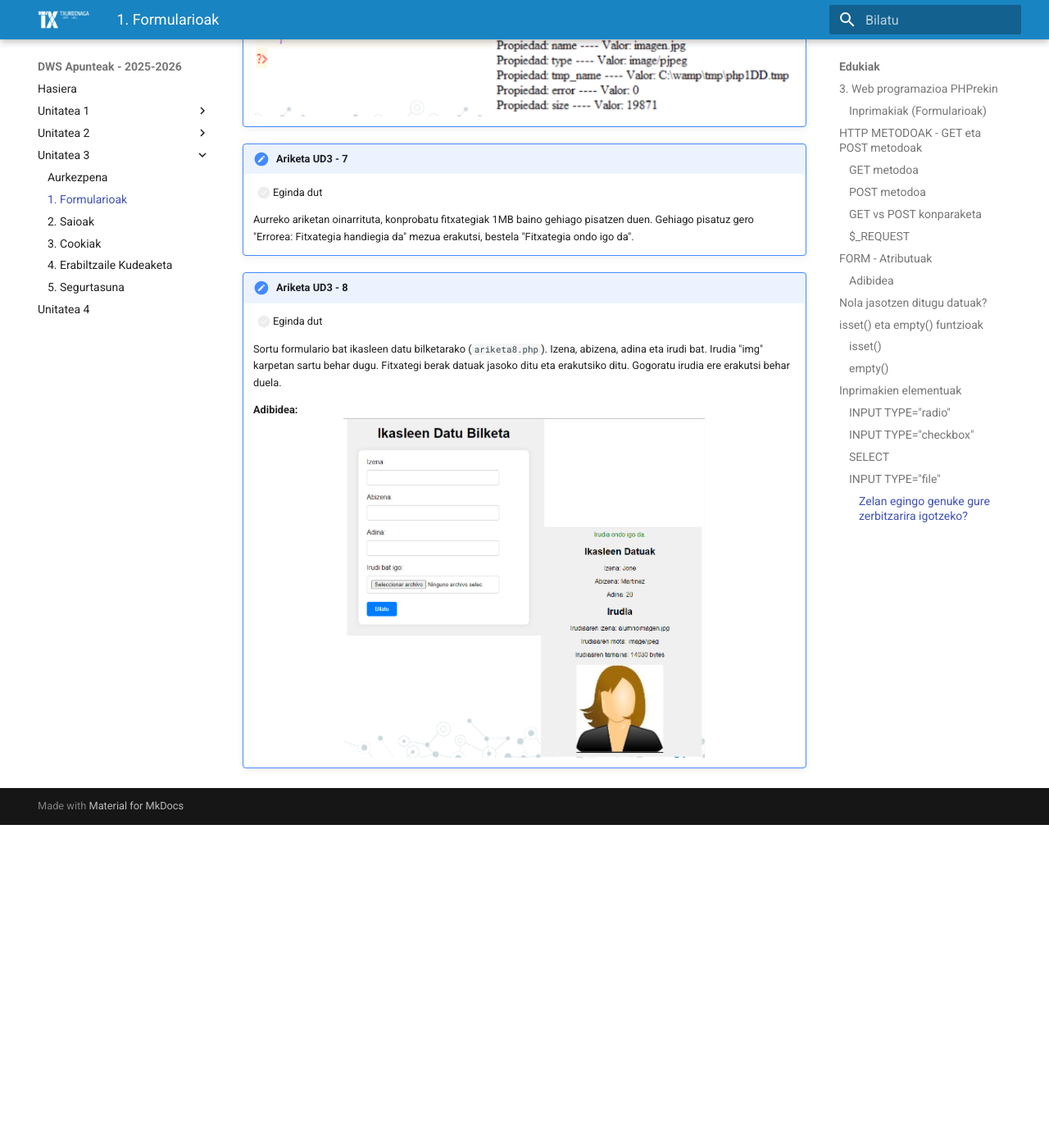
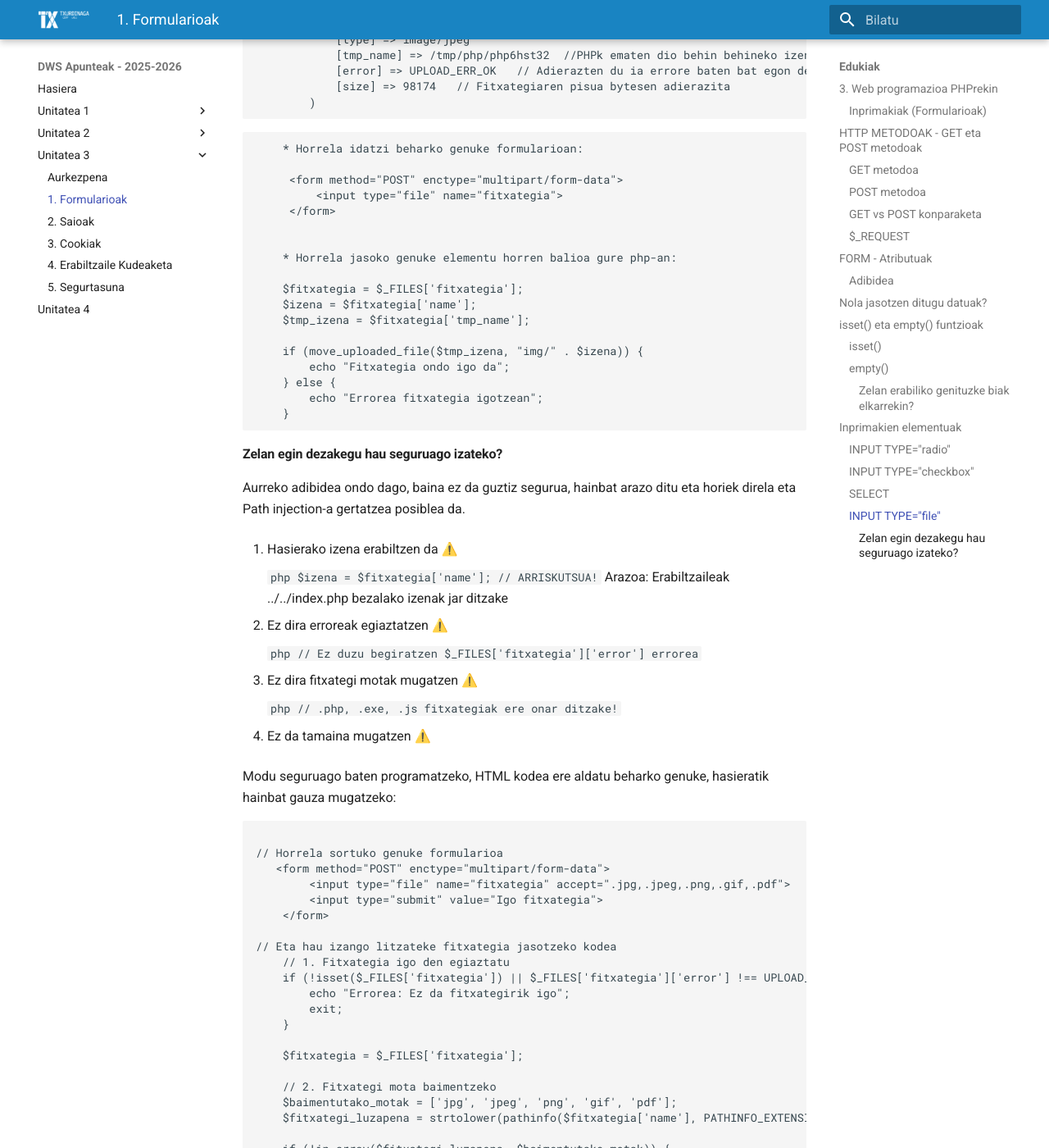
Before and after one commit to martinezjone/dws_apunteak, an MkDocs documentation site: the page built from docs/03-formak-sesioak-cookieak/dws-3-formularioak/index.md, in a window 1280 px wide and 1400 px high, scrolled down 8948 px. Shown: the whole window at 82% size. Built offline with MkDocs 1.6.1 and Material for MkDocs 9.7.7, drawn with Linux system fonts in a browser that asks for light colours; before the commit the page ends 9954 px from its top, so only the background shows below that; some of the changed text lies outside the part shown.

Commit message:
Formularioak eguneratu

````diff
--- a/docs/03-formak-sesioak-cookieak/dws-3-formularioak/index.md
+++ b/docs/03-formak-sesioak-cookieak/dws-3-formularioak/index.md
@@ -128,10 +127,24 @@
 
 
 ```php
-if(isset($_POST['izena'])) {
-    echo "Izena: " . $_POST['izena'];
-}
+    if (isset($_GET['izena'])) {
+        $izena = $_GET['izena'];
+    } else {
+        $izena = 'Gonbidatua';
+    }
 ```
+
+!!! warning " `isset()` - Modu modernoan"
+    Gaur egun `isset()` erabiltzerakoan, ez da horrela egiten, hori modu klasikoa da.
+
+    ```php
+        $izena = $_GET['izena'] ?? 'Gonbidatua';
+    ```
+
+    Operadorea isset() + baldintzapeko esleipena egiten duen gauza bera egiten du, baina modu dotoreagoan.
+
+    Ezkerreko aldea ebaluatzen du, eta nulua bada edo ez badago, eskuineko aldearen balioa itzultzen du.
+
 
 ### `empty()`
 Funtzio honekin jakin dezakegu aldagai batek balioa duen ala ez.
@@ -139,14 +152,53 @@
 Aldagai bat dago hutsik ez baldin bada existitzen edo bere balioa false baldin bada.
 
 ```php
-    if (isset($_POST['submit'])) {
-        if (!empty($_POST['elem1'])) {
-            //Bidali da inprimakia eta elem1 datua ez dago hutsik
-        }
+
+    if (!empty($adina)) {
+        $mezua = $adina . ' urte dituzu';
+    } else {
+        $mezua = 'Adina ez da zehaztu';
     }
 
 ```
 
+!!! warning " `empty()` - Modu modernoan"
+    empty-ren kasuan pixkatxo bat ezberdina da, oraindik ez dago operadore zuzenik.
+
+    ```php
+        $mezua = !empty($adina) ? $adina . ' urte dituzu' : 'Adina ez da zehaztu';
+    ```
+
+#### Zelan erabiliko genituzke biak elkarrekin?
+Programatzerakoan, oso ohikoa da biak elkarrekin erabili behar izatea, kasu horretan horrela egingo genuke:
+
+**Modu klasikoan**
+
+```php
+   if (isset($_POST['helbidea']) && !empty($_POST['helbidea'])) {
+        $helbidea = $_POST['helbidea'];
+    } else {
+        $helbidea = 'Helbidea ez da zehaztu';
+    }
+```
+
+**Modu modernoan**
+
+```php
+    $helbidea = ($_POST['helbidea'] ?? '') ?: 'Helbidea ez da zehaztu';
+
+    // Goiko hau da izango zen honen modukoa:
+    // $helbidea = (isset($_POST['helbidea']) && !empty($_POST['helbidea'])) ? $_POST['helbidea'] : 'Helbidea ez da zehaztu';
+
+```
+
+
+!!! warning "Laburpena"
+
+    | Egoerak: | Klasikoa | Modernoa |
+    |------------|----------|----------|
+    | `isset()` | `isset($var) ? $var : $default` | `$var ?? $default` |
+    | `empty()` | `!empty($var) ? $var : $default` | Ez dago operadorerik |
+    | Biak | `isset($var) && !empty($var) ? $var : $default` | `($var ?? '') ?: $default` |
 
 !!! exercise "Ariketa UD3 - 2"
     - [ ] Eginda dut
@@ -291,22 +343,82 @@
         echo "Errorea fitxategia igotzean";
     }
 ```
-#### Zelan egingo genuke gure zerbitzarira igotzeko?
+#### Zelan egin dezakegu hau seguruago izateko?
+
+Aurreko adibidea ondo dago, baina ez da guztiz segurua, hainbat arazo ditu eta horiek direla eta Path injection-a gertatzea posiblea da.
+
+1. Hasierako izena erabiltzen da ⚠️
+
+    ``` php
+        $izena = $fitxategia['name'];  // ARRISKUTSUA!
+    ```
+Arazoa: Erabiltzaileak ../../index.php bezalako izenak jar ditzake
+
+2. Ez dira erroreak egiaztatzen ⚠️
+
+    ```php
+        // Ez duzu begiratzen $_FILES['fitxategia']['error'] errorea
+    ```
+
+3. Ez dira fitxategi motak mugatzen ⚠️
+
+    ```php
+        // .php, .exe, .js fitxategiak ere onar ditzake!
+    ```
+
+4. Ez da tamaina mugatzen ⚠️
+
+Modu seguruago baten programatzeko, HTML kodea ere aldatu beharko genuke, hasieratik hainbat gauza mugatzeko:
 
 ```php
-    // Irudiaren informazioa jaso
+
+// Horrela sortuko genuke formularioa
+   <form method="POST" enctype="multipart/form-data">
+        <input type="file" name="fitxategia" accept=".jpg,.jpeg,.png,.gif,.pdf">
+        <input type="submit" value="Igo fitxategia">
+    </form>
+
+// Eta hau izango litzateke fitxategia jasotzeko kodea
+    // 1. Fitxategia igo den egiaztatu
+    if (!isset($_FILES['fitxategia']) || $_FILES['fitxategia']['error'] !== UPLOAD_ERR_OK) {
+        echo "Errorea: Ez da fitxategirik igo";
+        exit;
+    }
+
     $fitxategia = $_FILES['fitxategia'];
-    $fitxategiarenIzena = $fitxategia['name'];
-    $fitxategiarenTmpIzena = $fitxategia['tmp_name'];
 
-    // Irudia `img` karpeta sartuko dugu
-    $irudiaIzena = "img/" . $fitxategiarenIzena;
+    // 2. Fitxategi mota baimentzeko
+    $baimentutako_motak = ['jpg', 'jpeg', 'png', 'gif', 'pdf'];
+    $fitxategi_luzapena = strtolower(pathinfo($fitxategia['name'], PATHINFO_EXTENSION));
 
-    if (move_uploaded_file($fitxategiarenTmpIzena, $irudiaIzena)) {
-        echo "<p style='color:green'>Irudia ondo igo da.</p>";
+    if (!in_array($fitxategi_luzapena, $baimentutako_motak)) {
+        echo "Errorea: Fitxategi mota ez da baimendua";
+        exit;
+    }
+
+    // 3. Tamaina mugatu (5MB) - Gogoratu size bytetan adierazita egoten dela, MB-era pasatuko dugu konparaketa egiteko
+    if ($fitxategia['size'] > 5 * 1024 * 1024) {
+        echo "Errorea: Fitxategia handiegia da";
+        exit;
+    }
+
+    // 4. Izen segurua sortu (hasierako izena ez erabili!) - Hau adibide bat  (uniqid('fitx_') Izen bakarra sortzen du prefixo batekin:))
+    $izen_segurua = uniqid('fitx_') . '.' . $fitxategi_luzapena;
+    $helburu_osoa = "img/" . $izen_segurua;
+
+    // 5. Direktorioa existitzen den egiaztatu
+    if (!is_dir('img/')) {
+        mkdir('img/', 0755, true);
+    }
+
+    // 6. Fitxategia mugitu
+    if (move_uploaded_file($fitxategia['tmp_name'], $helburu_osoa)) {
+        echo "Fitxategia ondo igo da: " . $izen_segurua;
     } else {
-        echo "<p style='color:red'>Errorea gertatu da irudia igotzean.</p>";
+        echo "Errorea fitxategia igotzean";
     }
+
+
 
 ```
 
@@ -324,13 +436,18 @@
     - [ ] Eginda dut
 
     Aurreko ariketan oinarrituta, konprobatu fitxategiak 1MB baino gehiago pisatzen duen.
+
     Gehiago pisatuz gero "Errorea: Fitxategia handiegia da" mezua erakutsi, bestela "Fitxategia ondo igo da".
+
 
 !!! exercise "Ariketa UD3 - 8"
     - [ ] Eginda dut
 
     Sortu formulario bat ikasleen datu bilketarako (`ariketa8.php`). Izena, abizena, adina eta irudi bat.
+
     Irudia "img" karpetan sartu behar dugu. Fitxategi berak datuak jasoko ditu eta erakutsiko ditu. Gogoratu irudia ere erakutsi behar duela.
+
+    Modu seguru baten egiten saiatu.
 
     **Adibidea:**
     ![ariketa8](../images/ariketa8.png)
````
Also changed, not shown: other parts of docs/03-formak-sesioak-cookieak/dws-3-formularioak/index.md (+0 -1 lines), site/02-sintaxia/dws-2-unitatea-arrayak/index.html, site/search/search_index.json.
